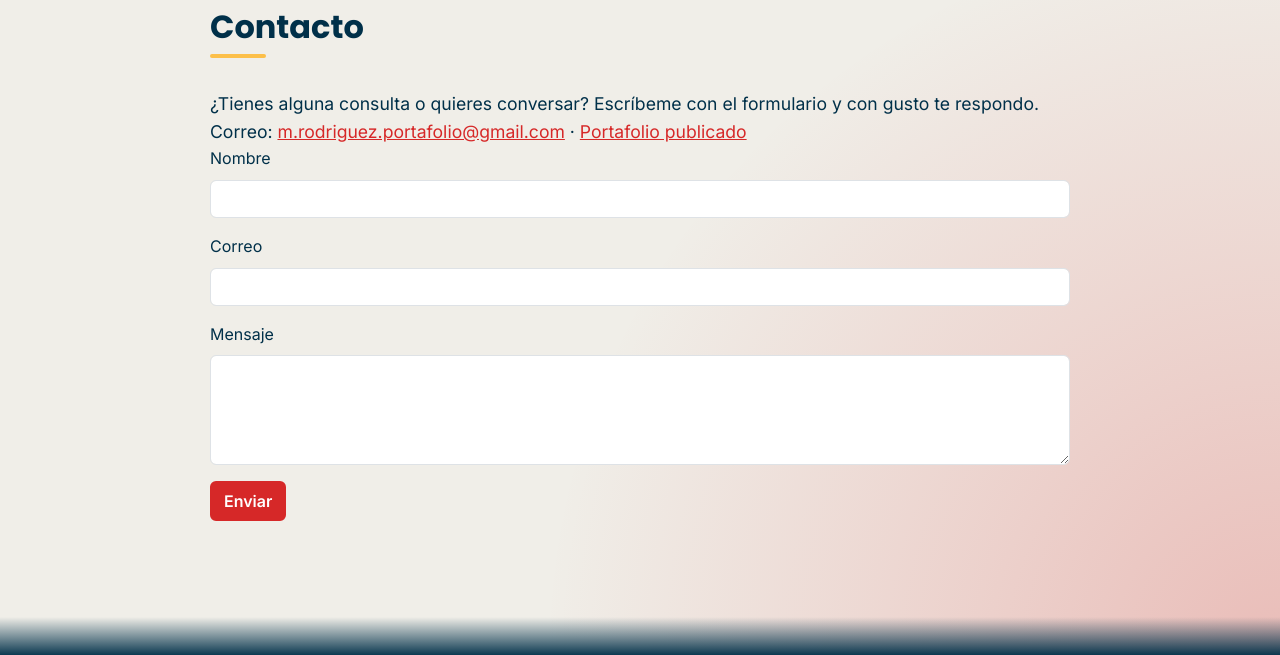
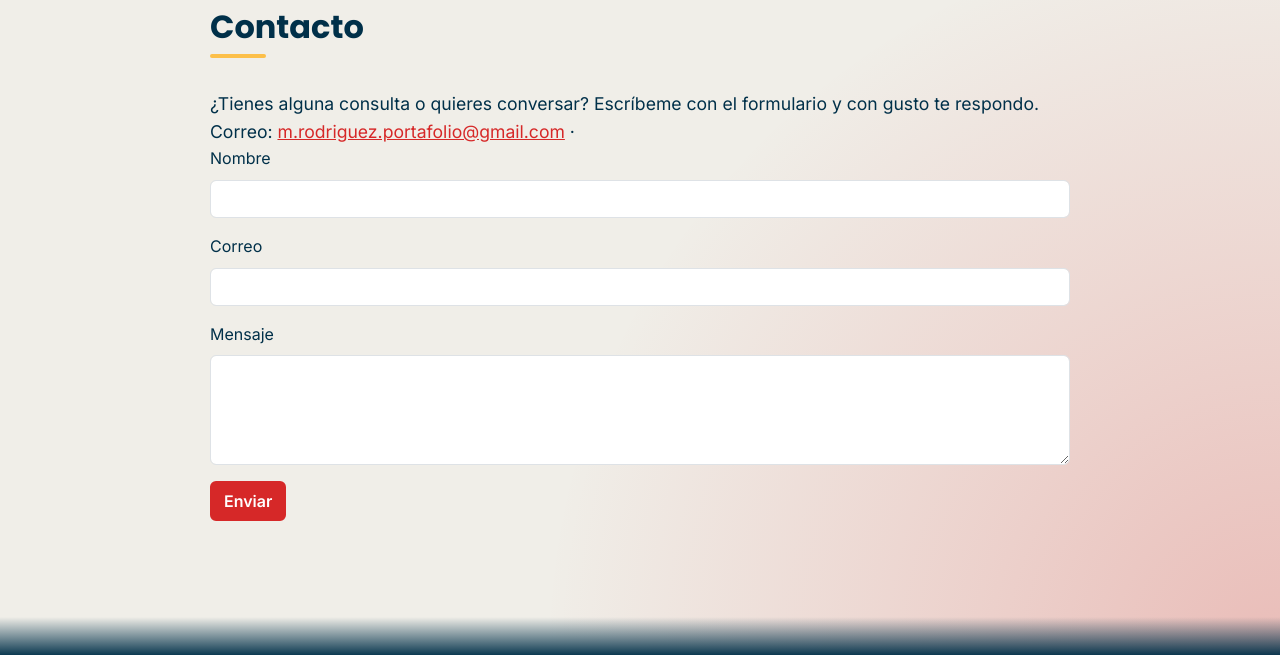
Before and after one commit to Marirrn/portafolio-web, a plain HTML site: page index.html in a window 1280 px wide. Shown: the part 3100-3755 px from the top of the page. Drawn offline with nearby package versions, Linux system fonts and the light colour scheme.

Commit message:
Comment out portfolio link in index.html
Comment out the link to the published portfolio in the contact section.

```diff
--- a/index.html
+++ b/index.html
@@ -259,7 +259,7 @@ END</code></pre>
                 <h2 class="section-title" id="titulo-contacto" data-i18n="nav.contacto">Contacto</h2>
                 <p class="about-text" data-i18n="c.intro">¿Tienes alguna consulta o quieres conversar? Escríbeme con el formulario y con gusto te respondo.</p>
                 <p class="about-text" data-i18n="c.linea">Correo: <a href="mailto:m.rodriguez.portafolio@gmail.com">m.rodriguez.portafolio@gmail.com</a> ·
-                    <a href="https://marirrn.github.io/portafolio-web/">Portafolio publicado</a></p>
+                   <!-- <a href="https://marirrn.github.io/portafolio-web/">Portafolio publicado</a></p>-->
                 <!-- Estructura lista para conectar con una librería (p. ej. EmailJS) en js/main.js -->
                 <form id="form-contacto" class="needs-validation" novalidate>
                     <div class="mb-3">
```
